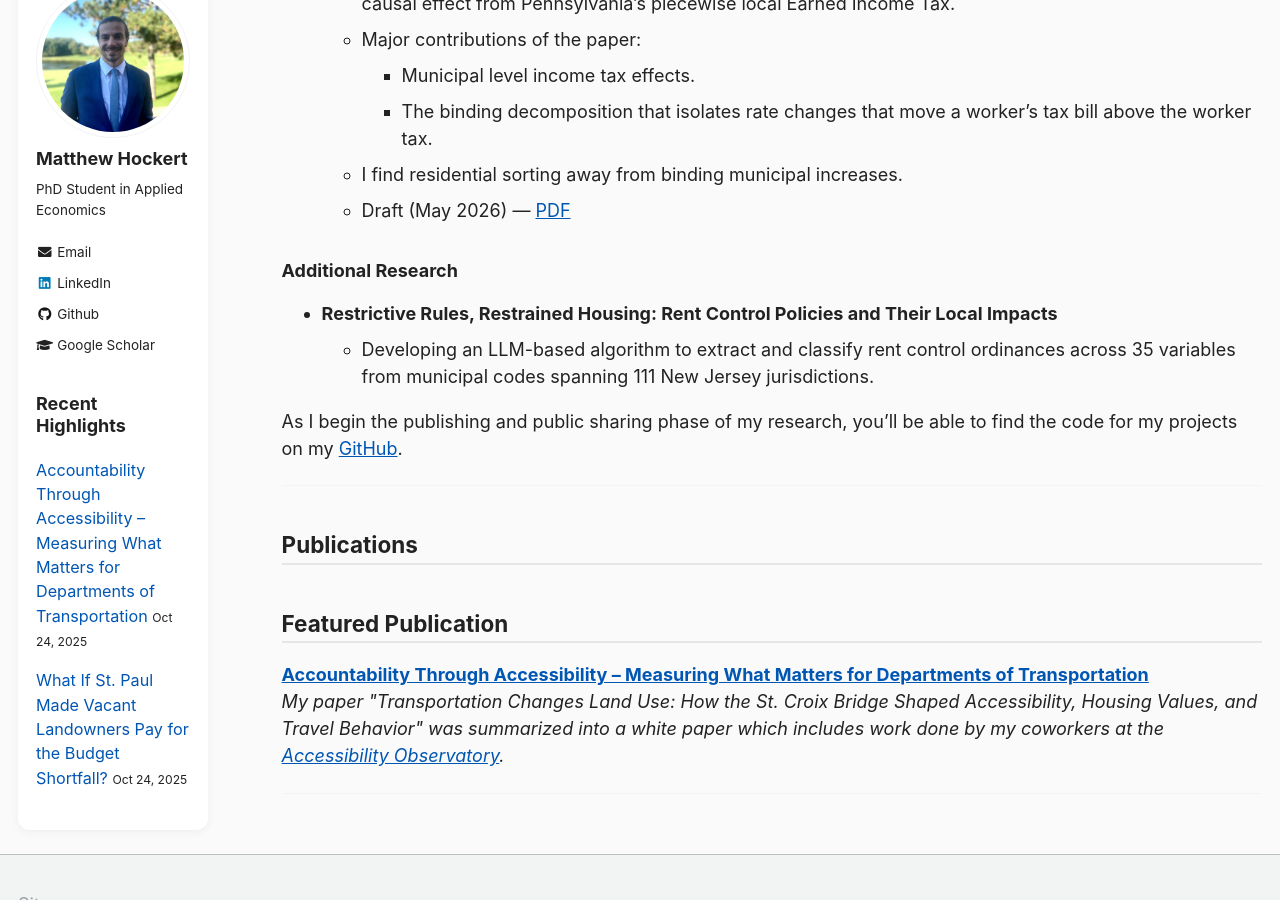
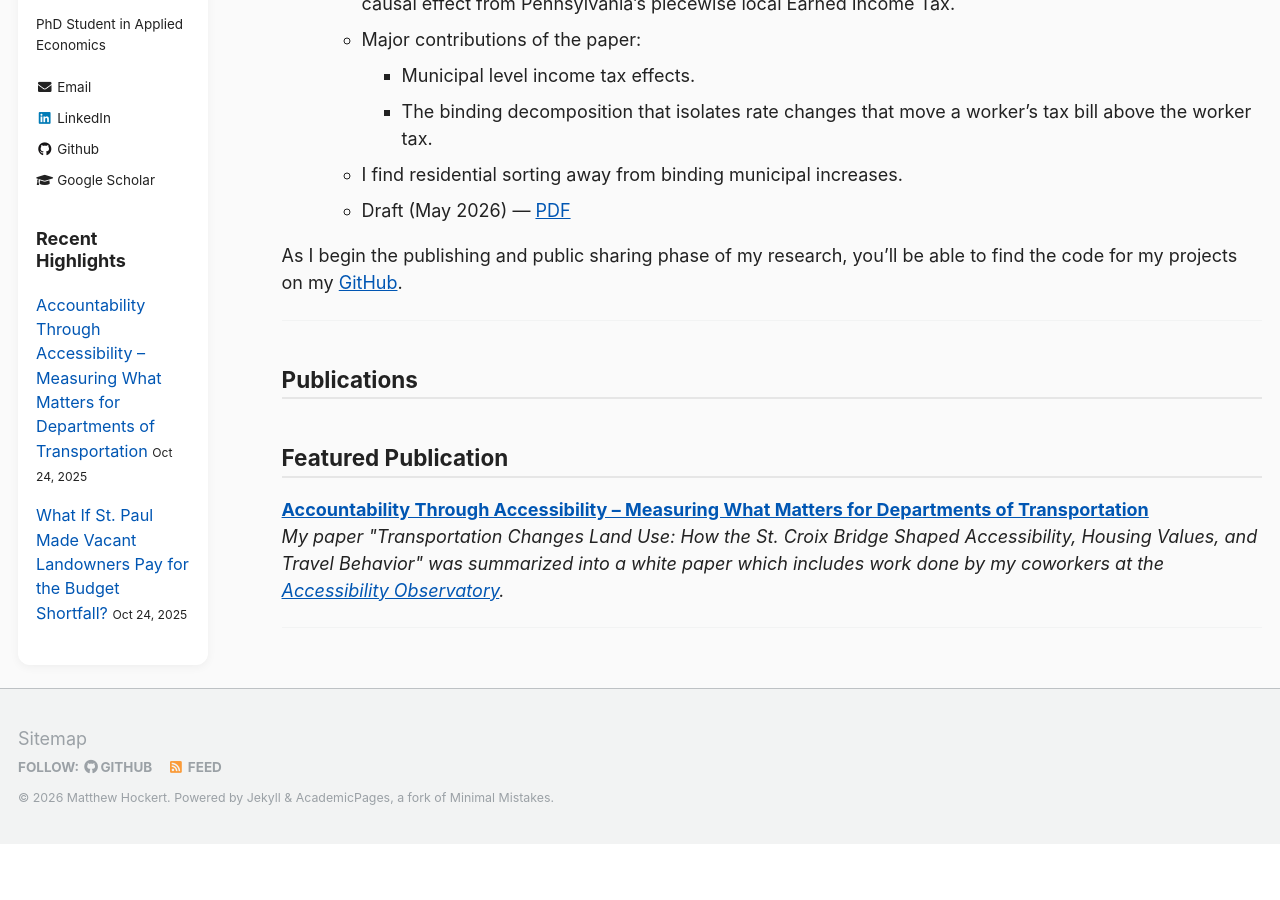
Before and after one commit to MatthewHockert/MatthewHockert.github.io, a Jekyll site: the page built from _pages/publications.md, in a window 1280 px wide and 900 px high, scrolled down 1038 px. Built offline with Jekyll 4.4.1, drawn with Linux system fonts in a browser that asks for light colours; after the commit the page ends 1882 px from its top, so only the background shows below that.

Commit message:
Remove 'Additional Research' (Restrictive Rules) from publications, CV page, and CV PDF

```diff
--- a/_pages/publications.md
+++ b/_pages/publications.md
@@ -39,11 +39,6 @@ I am developing several research papers as part of my dissertation and related p
   - I find residential sorting away from binding municipal increases.
   - Draft (May 2026) — [PDF]({{ '/files/local-income-tax-sorting.pdf' | relative_url }})
 
-### Additional Research
-
-- **Restrictive Rules, Restrained Housing: Rent Control Policies and Their Local Impacts**
-  - Developing an LLM-based algorithm to extract and classify rent control ordinances across 35 variables from municipal codes spanning 111 New Jersey jurisdictions.
-
 As I begin the publishing and public sharing phase of my research, you'll be able to find the code for my projects on my [GitHub](https://github.com/MatthewHockert).
 
 ---
```
Also changed, not shown: _pages/cv.md (+0 -5 lines), 1 other file.
